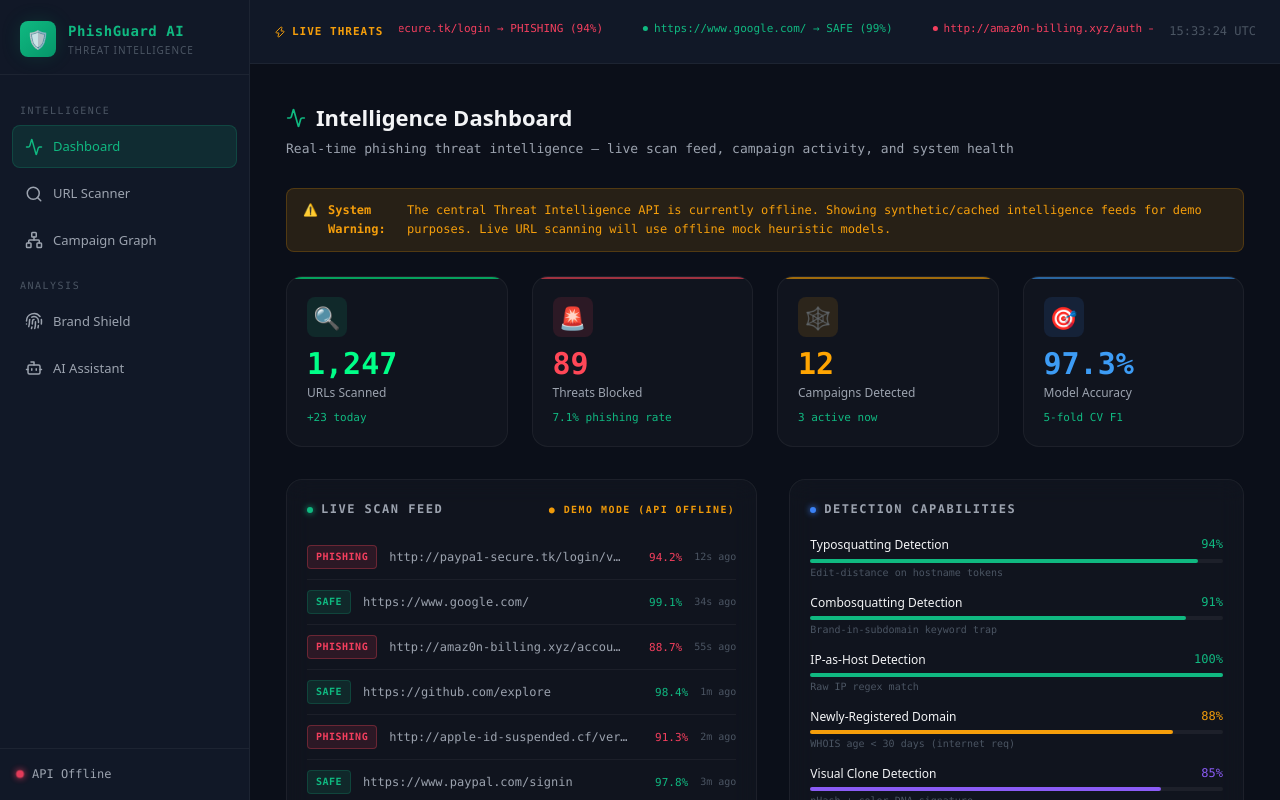
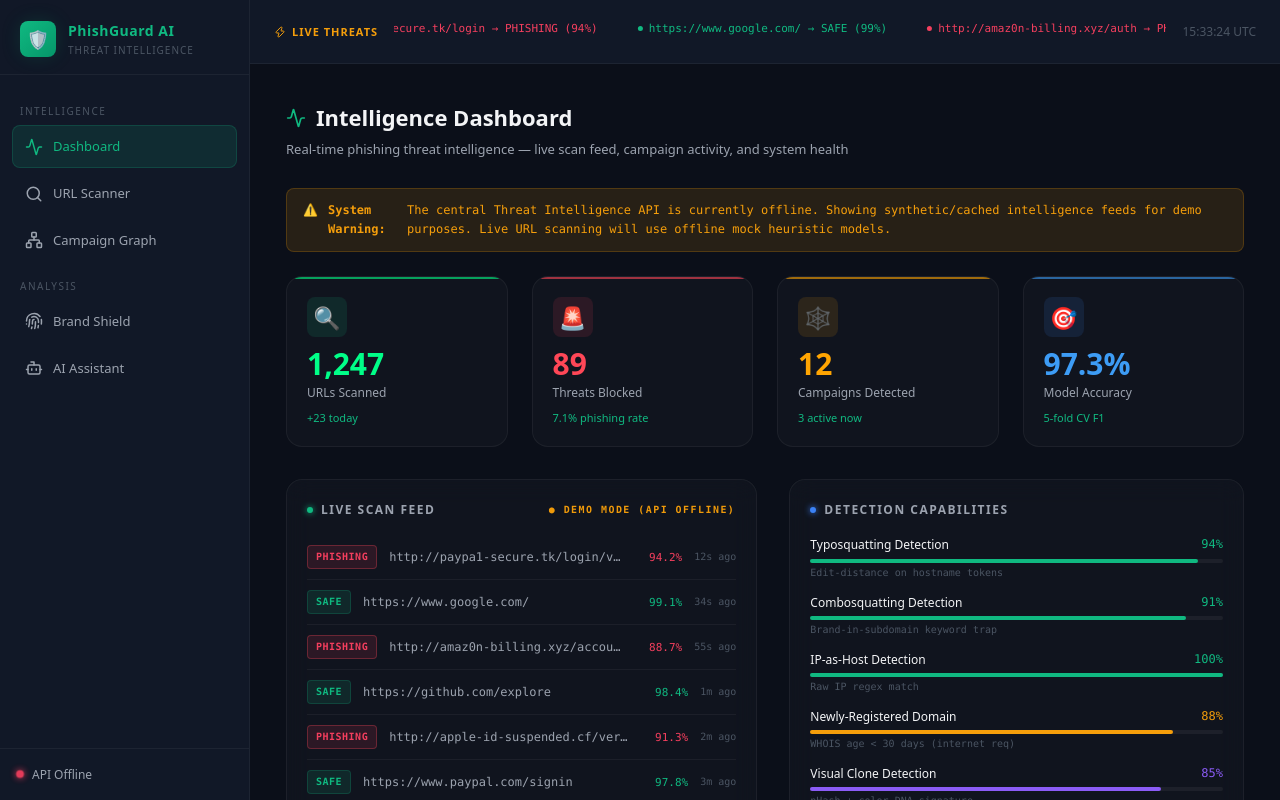
Before and after one commit to Vansh245/phishguard-ai, a React (Vite) app in the folder frontend/: page / in a window 1280 px wide. Shown: the top 800 px of the page. Built offline with nearby package versions, Linux system fonts and the light colour scheme; no server answers.

Commit message:
Sanitize general UI typography to clean standard sans-serif font family

```diff
--- a/frontend/src/index.css
+++ b/frontend/src/index.css
@@ -138,7 +138,7 @@
 }
 
 .sidebar-logo-name {
-  font-family: var(--font-mono);
+  font-family: var(--font-ui);
   font-size: 14px;
   font-weight: 700;
   color: var(--green);
@@ -163,7 +163,7 @@
 
 .nav-section-label {
   font-size: 10px;
-  font-family: var(--font-mono);
+  font-family: var(--font-ui);
   color: var(--text-muted);
   text-transform: uppercase;
   letter-spacing: 1.5px;
@@ -229,7 +229,7 @@
   align-items: center;
   gap: 8px;
   font-size: 12px;
-  font-family: var(--font-mono);
+  font-family: var(--font-ui);
   color: var(--text-secondary);
 }
 
@@ -276,7 +276,7 @@
 }
 
 .ticker-label {
-  font-family: var(--font-mono);
+  font-family: var(--font-ui);
   font-size: 11px;
   color: var(--amber);
   font-weight: 600;
@@ -339,7 +339,7 @@
 }
 
 .topbar-time {
-  font-family: var(--font-mono);
+  font-family: var(--font-ui);
   font-size: 12px;
   color: var(--text-muted);
 }
@@ -370,7 +370,7 @@
   font-size: 13px;
   color: var(--text-secondary);
   margin-top: 4px;
-  font-family: var(--font-mono);
+  font-family: var(--font-ui);
 }
 
 /* ── Glass Card ────────────────────────────────────────────── */
@@ -390,7 +390,7 @@
 
 .card-title {
   font-size: 12px;
-  font-family: var(--font-mono);
+  font-family: var(--font-ui);
   font-weight: 600;
   color: var(--text-secondary);
   text-transform: uppercase;
@@ -456,7 +456,7 @@
 .stat-value {
   font-size: 30px;
   font-weight: 800;
-  font-family: var(--font-mono);
+  font-family: var(--font-ui);
   color: var(--text-primary);
   line-height: 1;
   margin-bottom: 4px;
@@ -470,7 +470,7 @@
 
 .stat-delta {
   font-size: 11px;
-  font-family: var(--font-mono);
+  font-family: var(--font-ui);
   margin-top: 6px;
   color: var(--green);
 }
@@ -487,7 +487,7 @@
   border: 1px solid var(--border-bright);
   border-radius: var(--radius-md);
   color: var(--text-primary);
-  font-family: var(--font-mono);
+  font-family: var(--font-ui);
   font-size: 14px;
   padding: 16px 140px 16px 20px;
   outline: none;
@@ -510,7 +510,7 @@
   transform: translateY(-50%);
   background: linear-gradient(135deg, var(--green), var(--green-dim));
   color: #000;
-  font-family: var(--font-mono);
+  font-family: var(--font-ui);
   font-size: 13px;
   font-weight: 700;
   border: none;
```
